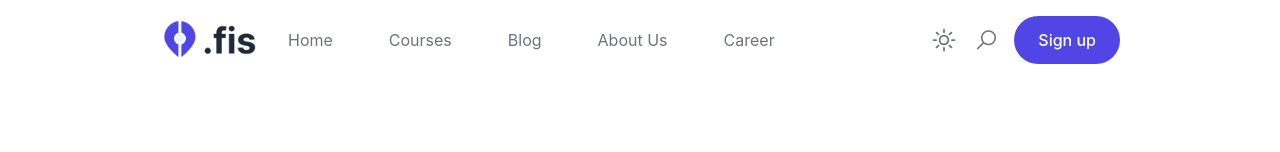
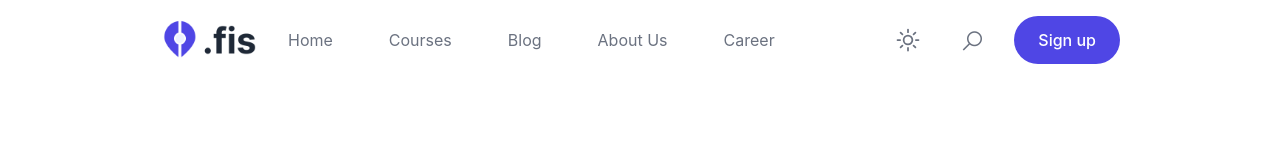
Before and after one commit to junsheng526/lucas-cyber-academy, a React (Create React App) app: page / in a window 1280 px wide. Shown: the top 152 px of the page. Built offline with nearby package versions, Linux system fonts and the light colour scheme.

Commit message:
fix: hover effect

```diff
--- a/src/components/Navbar.tsx
+++ b/src/components/Navbar.tsx
@@ -10,8 +10,6 @@ import NavMobile from "./navbar/NavMobile";
 const Navbar: React.FC = () => {
   const [isVisible, setIsVisible] = useState<boolean>(false);
   const location = useLocation();
-
-  const isActive = (path: string) => location.pathname === path;
 
   const getLinkClass = () => {
     return `block hover:bg-gray-200 hover:text-gray-900 text-gray-500 py-2 px-4 rounded-full items-center flex`;
@@ -103,11 +101,11 @@ const Navbar: React.FC = () => {
             </ul>
           </div>
           <div className="flex items-center space-x-4">
-            <div className="hidden md:block">
+            <div className="hidden md:block hover:bg-gray-200 hover:text-gray-900 text-gray-500 py-2 px-2 rounded-full items-center flex">
               <SunIcon className="w-7 h-7 text-gray-500" aria-hidden="true" />
             </div>
-            <div className="hidden md:block">
-              <i className="las la-search text-2xl text-gray-500"></i>
+            <div className="hidden md:block hover:bg-gray-200 hover:text-gray-900 text-gray-500 py-2 px-3 rounded-full items-center flex">
+              <i className="w-7 h-7 las la-search text-2xl text-gray-500"></i>
             </div>
             <div className="hidden md:block">
               <ButtonPrimary className="self-center">Sign up</ButtonPrimary>
```
